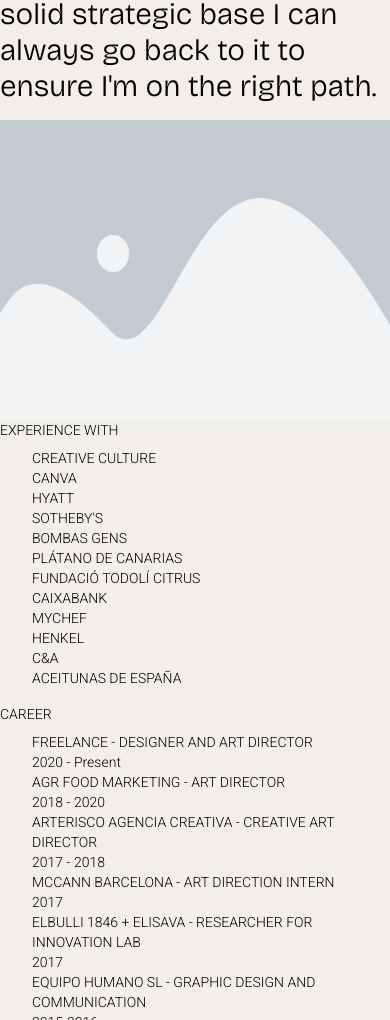
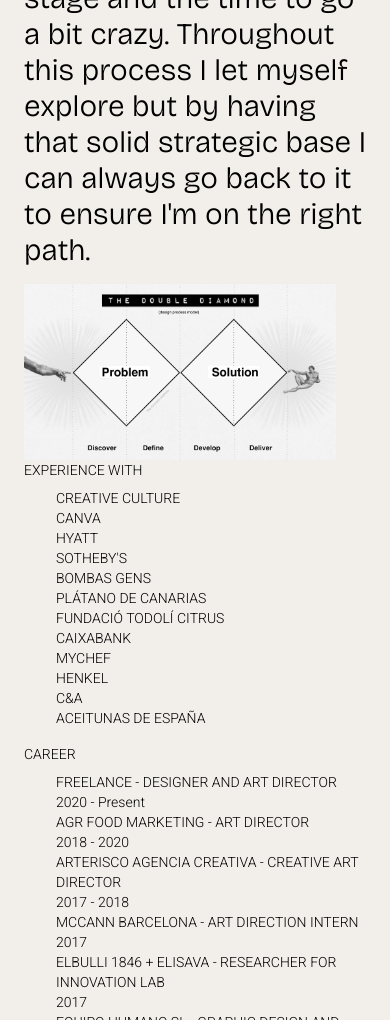
Before and after one commit to paulamode/PF-Ruiz, a plain HTML site: page pages/about.html in a window 390 px wide. Shown: the part 980-2000 px from the top of the page. Drawn offline with nearby package versions, Linux system fonts and the light colour scheme.

Commit message:
ajustes padding responsive about

```diff
--- a/pages/about.html
+++ b/pages/about.html
@@ -51,16 +51,21 @@
     </header>
 
     <main class="about">
+        <div>
             <h1 class="titular1">My own definition of myself: an overthinking heart.</h1>
             <p class="parrafo1">Academic expectations set on me made me choose Engineering in Industrial Design as a university degree in 2010 but my gut was telling me to go for something more creative all along. <br>
             Throughout my degree though I took some classes in more artistic disciplines and decided to pursue a career in graphic design. I went ahead to work in several communication departments and advertising agencies and completed my education with a Master's Degree in Design and Art Direction at Elisava in Barcelona. <br>
             In 2020 I decided to go freelance so I could have more control over the projects and work philosophy of what I do and I haven't regretted it ever since. </p>
+        </div>
 
+        <div>
             <h2 class="parrafo1">MY APPROACH</h2>
             <p class="titular3">My methodology is a mix between my more analytic mind and education and my need for a creative outlet. <br>
                 Any project always starts with research and creating a strategy. This helps me find direction and give meaning to it. Then comes the creative stage and the time to go a bit crazy. Throughout this process I let myself explore but by having that solid strategic base I can always go back to it to ensure I'm on the right path.</p>
-        <img id=diagramaCreativo src="/images/placeholder.webp" alt="diagrama proceso creativo">
+            <img id=diagramaCreativo src="/images/The_Double_Diamond_from_the_Fountain_Institute-min.jpg" alt="diagrama proceso creativo">
+        </div>
 
+        <div>
             <h2 class="parrafo1">EXPERIENCE WITH</h2>
             <ul class="parrafo1">
                 <li>CREATIVE CULTURE</li>
@@ -76,7 +81,9 @@
                 <li>C&A</li>
                 <li>ACEITUNAS DE ESPAÑA</li>
             </ul>
+        </div>
 
+        <div>
             <h2 class="parrafo1">CAREER</h2>
             <ul class="parrafo1">
                 <li>FREELANCE - DESIGNER AND ART DIRECTOR <br> 2020 - Present</li>
@@ -87,6 +94,7 @@
                 <li>EQUIPO HUMANO SL - GRAPHIC DESIGN AND COMMUNICATION <br>2015-2016</li>
                 <li>ACHTZIGZEHN - GRAPHIC DESIGN INTERN <br>2014</li>
             </ul>
+        </div>
 
         <p class="parrafo1">Find out more about my career and education or say hi via <a href="https://www.linkedin.com/in/paula-ruiz-vidal-27290b71/">LinkedIn</a>.</p>
 
--- a/scss/style.scss
+++ b/scss/style.scss
@@ -154,9 +154,13 @@ main {
 }
 
 //Estilos about
-#diagramaCreativo{
-    height: 300px;
+.about{
+    padding: 10px 31px;
+    #diagramaCreativo{
+        width: 80vw;
+    }
 }
+
 
 .about{
     ul {
@@ -249,6 +253,11 @@ footer{
         }
     }
 
+    //Ajustes about
+    .about{
+        padding: 10px 24px;
+    }
+
     //Ajustes en el footer
     footer{
         font-size: 14px;
```
Also changed, not shown: css/style.css, images/The_Double_Diamond_from_the_Fountain_Institute-min.jpg (added), 1 other file. Lines whose indentation alone changed are shown as unchanged.
